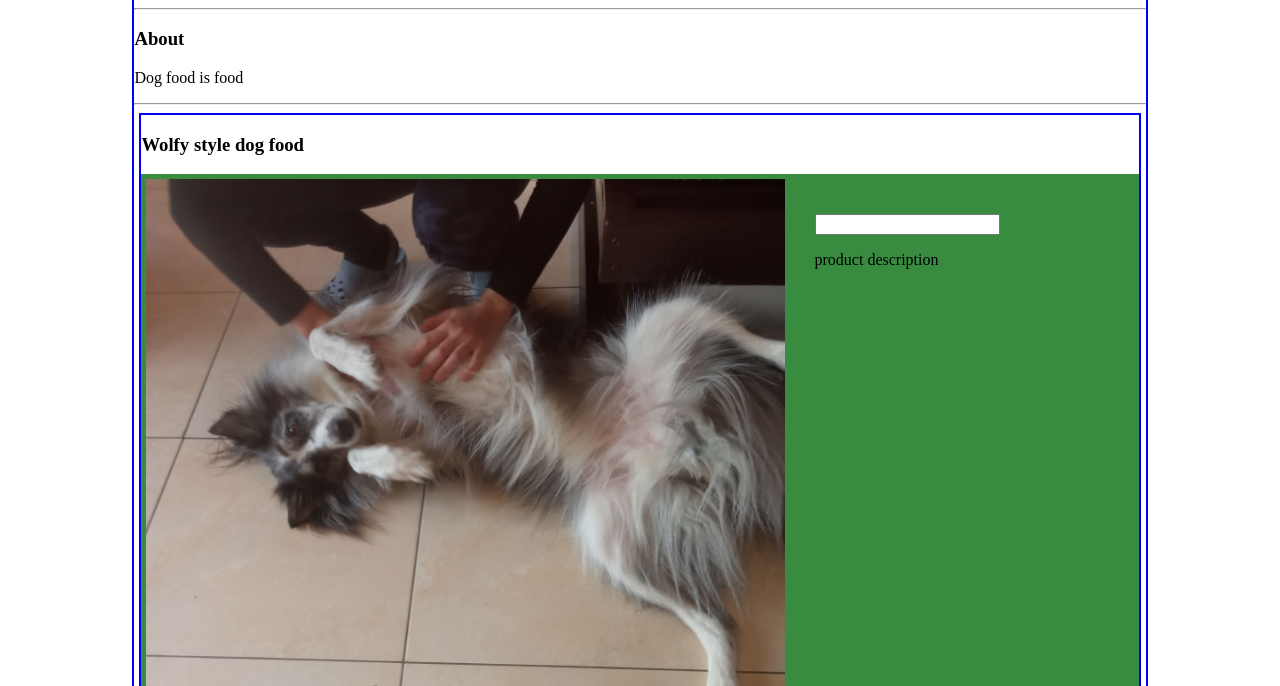
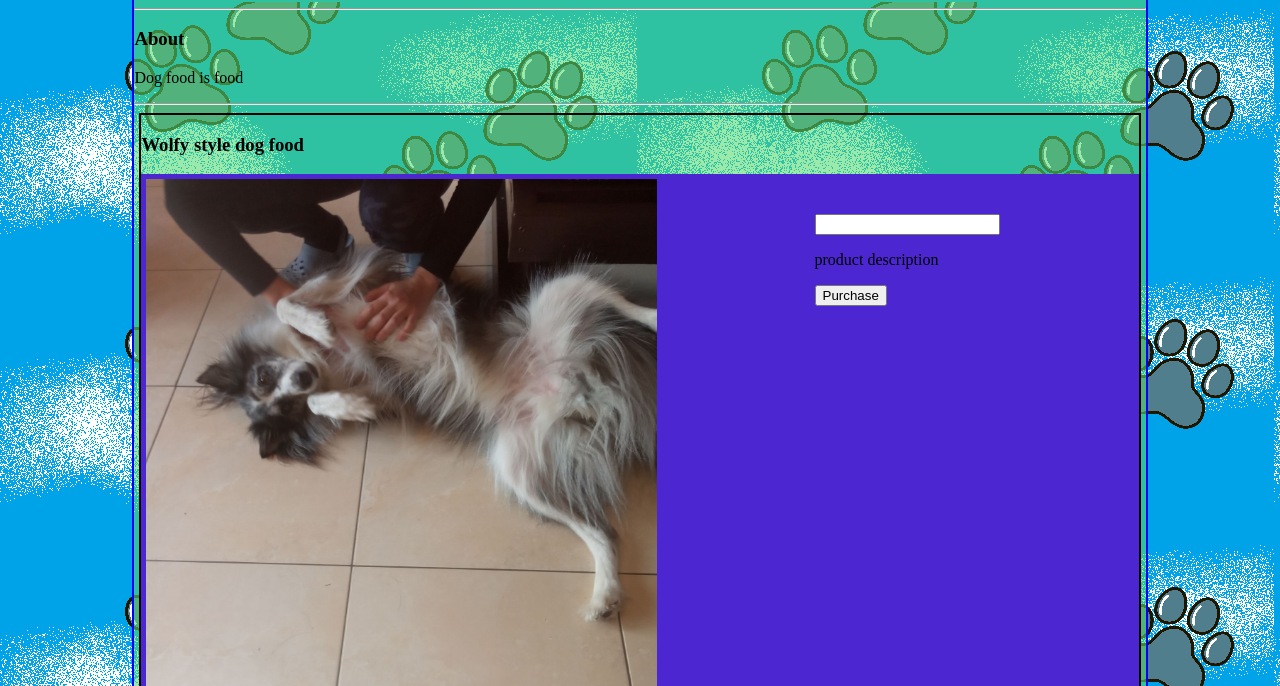
Before and after one commit to Nathan-1122/Group-project-pet-food, a plain HTML site: page Group-project-pet-food-main/adam.html in a window 1280 px wide. Shown: the part 266-952 px from the top of the page. Drawn offline with Linux system fonts and the light colour scheme.

Commit message:
added a background and purchase button to adamJ subpage

```diff
--- a/Group-project-pet-food-main/adam.html
+++ b/Group-project-pet-food-main/adam.html
@@ -36,9 +36,9 @@
 
         <h3>Wolfy style dog food</h3>
         <div class="flexbox grid-container">
-        <div style="margin: 5px;"><img src="/images/103.jpg" width="100%" alt="Image Error"></div>
+        <div style="margin: 5px;"><img src="/images/103.jpg" width="80%" alt="Image Error"></div>
         <div>
-            <form style="margin-top: 40px; margin-right: 25px;">
+            <form style="margin-top: 40px; margin-right: 70px;">
             <input list="size">
             <datalist id="size">
               <option value="small">
@@ -51,6 +51,7 @@
             <p>
                 product description
             </p>
+            <input type="submit" class="buy" value="Purchase" onclick="alert('your purchase is comeplete')">
         </div>
         </div>
     </div>
--- a/Group-project-pet-food-main/adam_style.css
+++ b/Group-project-pet-food-main/adam_style.css
@@ -7,12 +7,13 @@
             flex-direction: column;
             gap: 20px;
             border: 2px blue solid;
+             background-color: rgba(82, 219, 112, 0.575)
         }
 .size{
     text-align: left;
 }
 .product{
-    border: 2px blue solid;
+    border: 2px black solid;
     margin: 5px;
 }
 th,td{
@@ -43,7 +44,7 @@ th,td{
     grid-template-rows:  12%;
     gap: 10px;
     column-gap:25px;
-    background-color: rgb(57, 139, 64);
+    background-color: rgb(76, 39, 209);
 }
 .nav{
             background-color:lightgrey;
@@ -60,3 +61,6 @@ th,td{
             font-family:Arial, Helvetica, sans-serif;
 
         }
+body {
+  background-image: url(/images/background.png);
+}
```
Also changed, not shown: Group-project-pet-food-main/images/background.png (added).
